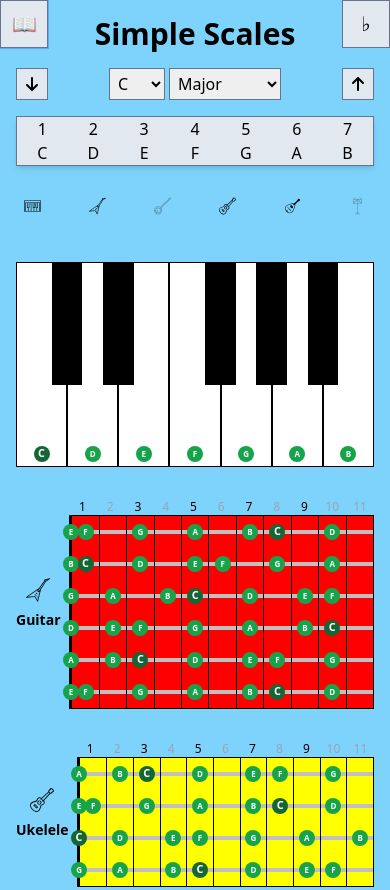
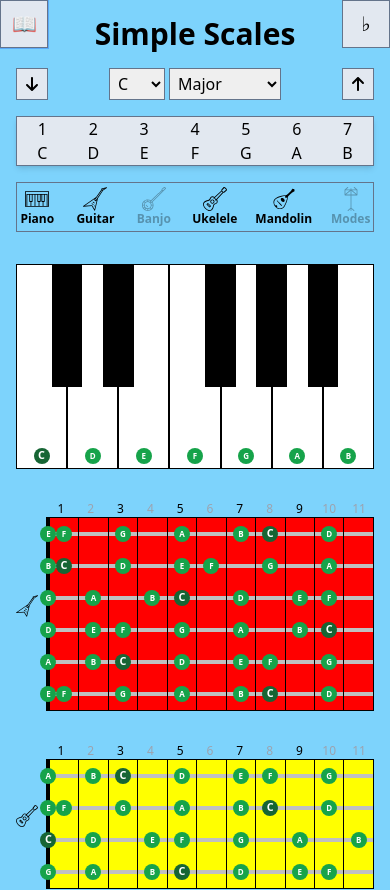
Before and after one commit to kylemichaelsullivan/simple-scales, a React (Vite) app: page / in a window 390 px wide. Shown: the top 890 px of the page. Built offline with nearby package versions, Linux system fonts and the light colour scheme.

Commit message:
UPDATE: Labels Added (Responsive Design)

```diff
--- /dev/null
+++ b/src/components/displays/DisplaySelector.tsx
@@ -0,0 +1,34 @@
+import { Displays_Icon } from '../../types';
+import Icon, { type IconName } from '../Icon';
+
+interface DisplaySelectorProps {
+	icon: string;
+	text: string;
+	isActive: boolean;
+	onClick: (icon: Displays_Icon) => void;
+}
+
+function DisplaySelector({
+	icon,
+	text,
+	isActive,
+	onClick,
+}: DisplaySelectorProps) {
+	return (
+		<button
+			type='button'
+			className={`DisplaySelector flex min-w-4 flex-col items-center justify-center rounded-lg transition-all sm:p-2 ${
+				!isActive
+					? 'opacity-30 grayscale hover:opacity-50'
+					: 'opacity-100 hover:brightness-110'
+			}`}
+			title={text}
+			onClick={() => onClick(icon as Displays_Icon)}
+		>
+			<Icon name={icon as IconName} className='h-6 w-6 sm:h-8 sm:w-8' />
+			<span className='text-xs font-bold sm:text-sm'>{text}</span>
+		</button>
+	);
+}
+
+export default DisplaySelector;
--- a/src/components/displays/DisplaysSelector.tsx
+++ b/src/components/displays/DisplaysSelector.tsx
@@ -1,32 +1,22 @@
 import { useIndex } from '../../context';
 import { allDisplays } from '../../lookups/Displays';
 import { Displays_Icon } from '../../types';
-import Icon, { type IconName } from '../Icon';
+import DisplaySelector from './DisplaySelector';
 
 function DisplaysSelector() {
 	const { displays, handleDisplaysClick } = useIndex();
 
 	return (
-		<div className='DisplaysSelector flex justify-center gap-8'>
-			{Object.entries(allDisplays[0]).map(([icon, text]) => {
-				const isActive = displays.includes(icon as Displays_Icon);
-
-				return (
-					<button
-						type='button'
-						className={`flex items-center justify-center rounded-lg p-2 transition-all ${
-							!isActive
-								? 'opacity-30 grayscale hover:opacity-50'
-								: 'opacity-100 hover:brightness-110'
-						}`}
-						title={text}
-						onClick={() => handleDisplaysClick(icon as Displays_Icon)}
-						key={icon}
-					>
-						<Icon name={icon as IconName} className='h-8 w-8' />
-					</button>
-				);
-			})}
+		<div className='DisplaysSelector flex justify-center gap-8 overflow-x-auto border border-slate-500 px-2 py-1'>
+			{Object.entries(allDisplays[0]).map(([icon, text]) => (
+				<DisplaySelector
+					key={icon}
+					icon={icon}
+					text={text}
+					isActive={displays.includes(icon as Displays_Icon)}
+					onClick={handleDisplaysClick}
+				/>
+			))}
 		</div>
 	);
 }
--- a/src/components/displays/Label.tsx
+++ b/src/components/displays/Label.tsx
@@ -13,7 +13,7 @@ export default function Label({ icon, title }: LabelProps) {
 			title={title}
 		>
 			<Icon name={icon} className='h-6 w-6' />
-			<span className='text-sm font-bold'>{title}</span>
+			<span className='hidden text-xs font-bold sm:block'>{title}</span>
 		</div>
 	);
 }
```
